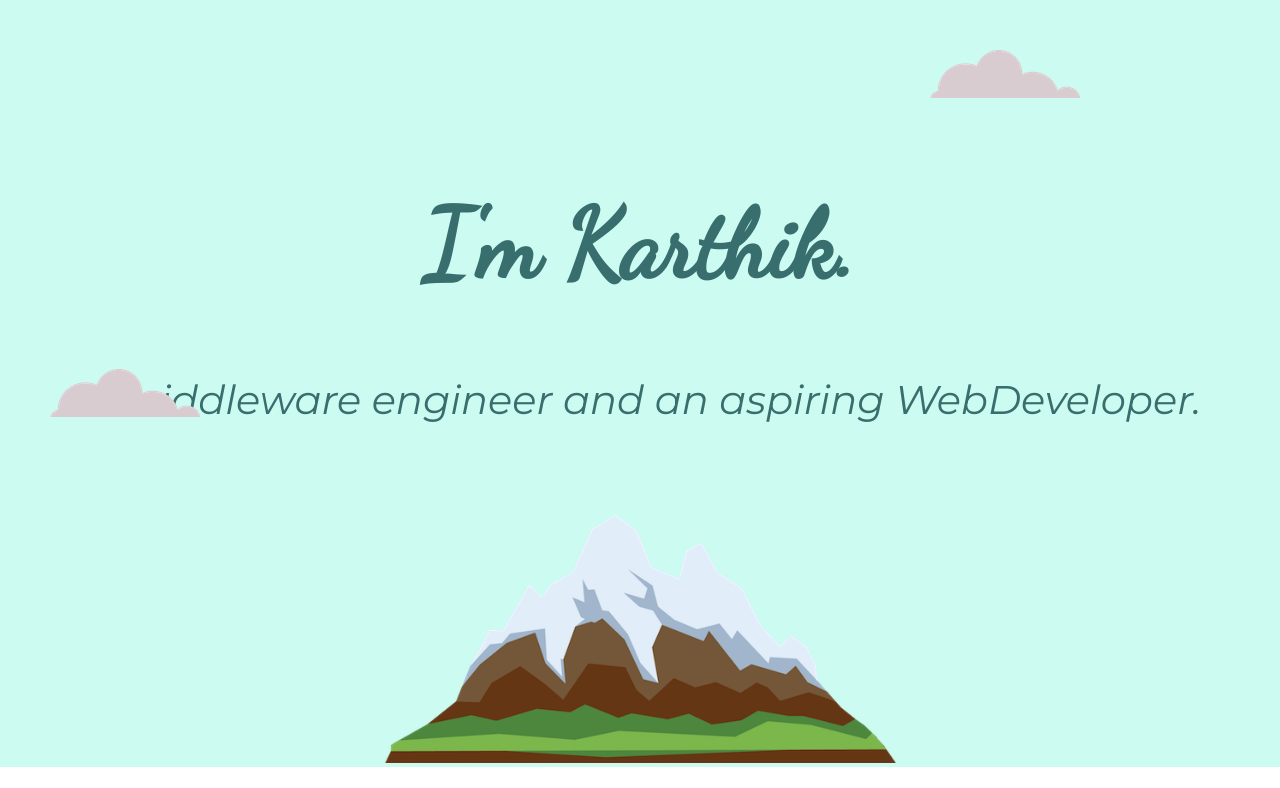
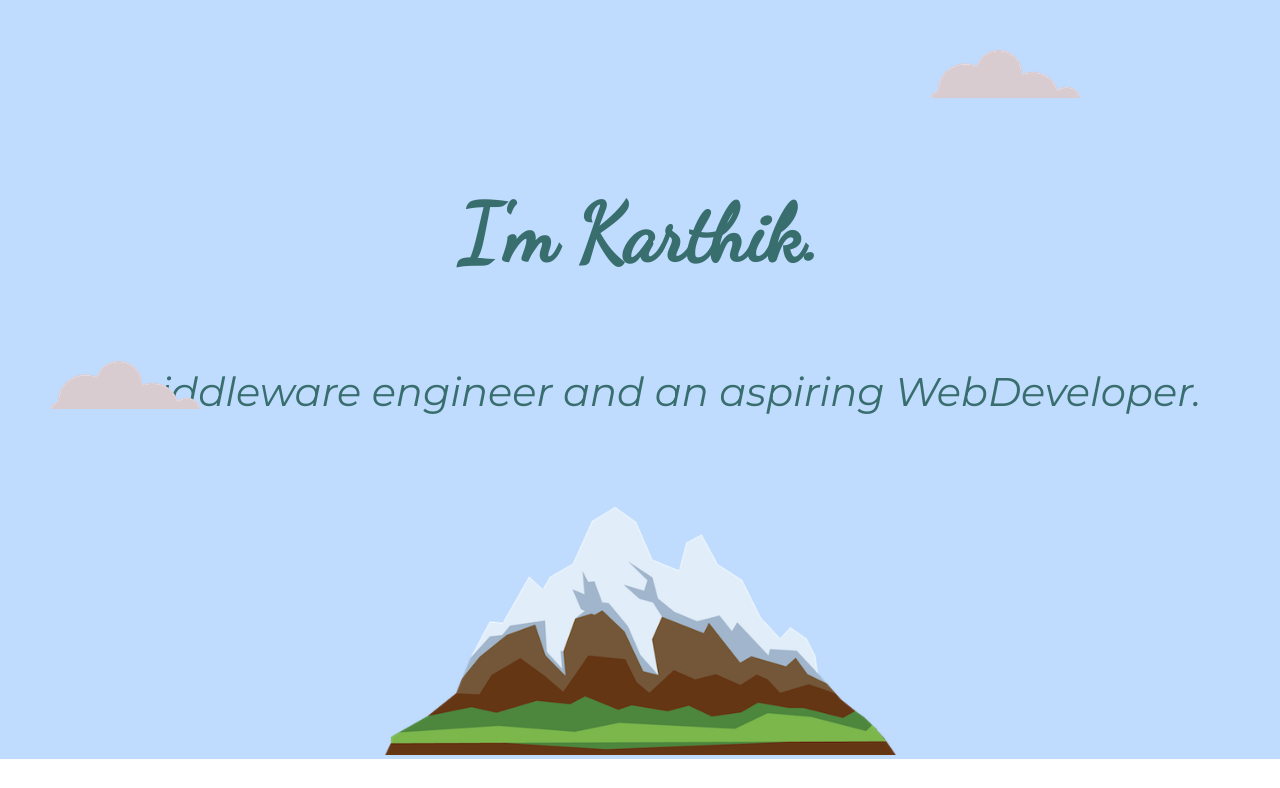
Before and after one commit to KarthikShetty11/CSS-My-site, a plain HTML site: page index.html in a window 1280 px wide. Shown: the top 788 px of the page. Drawn offline with Linux system fonts and the light colour scheme.

Commit message:
margin & fonts updated

```diff
--- a/css/style.css
+++ b/css/style.css
@@ -5,9 +5,9 @@ body{
 }
 
 h1{
-    font-size: 6rem;
+    font-size: 5rem;
     font-weight: bold;
-    margin: 50px auto 0 auto;
+    /* margin: 10px auto 0 auto; */
     /* font-family: 'Sacramento', cursive; */
     font-family: 'Dancing Script', cursive;
     color: #386e6e;
@@ -28,7 +28,7 @@ h3{
 }
 
 .top-container{
-    background-color: #ccfbf1;
+    background-color: #bfdbfe;
     padding-top: 100px;
     position: relative;
 
```
